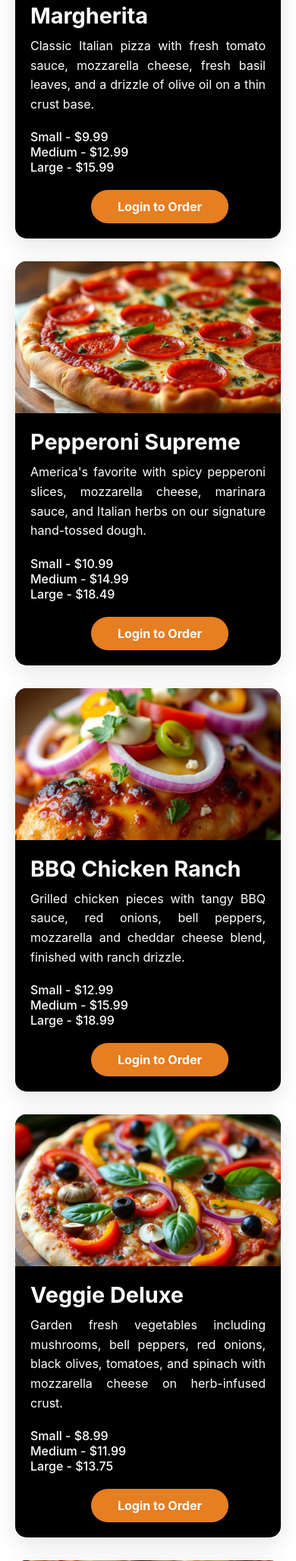
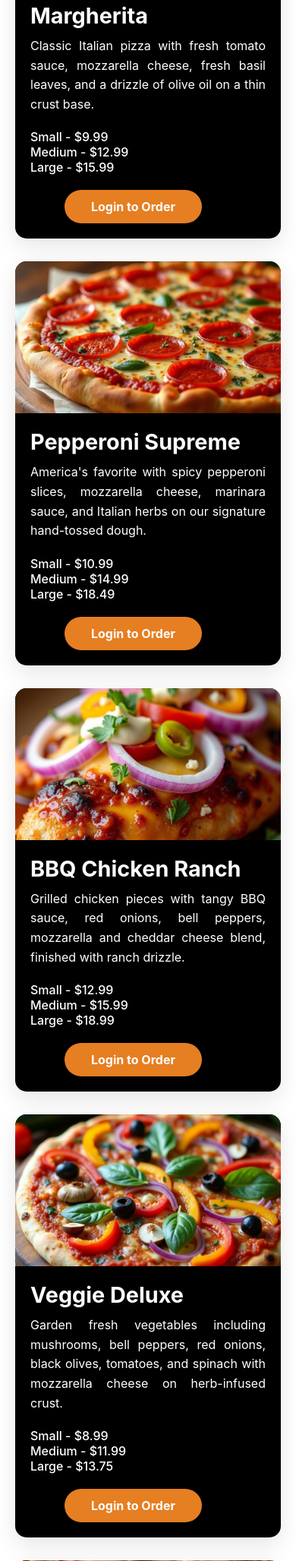
Before and after one commit to FahadCodes55/Pizza-APP-with-Django, a Django app: page /menu/ in a window 390 px wide. Shown: the part 406-2461 px from the top of the page at 76% size. Run offline with Django 5.2, Linux system fonts and the light colour scheme; data comes from the database, SQL or seed files in the repository.

Commit message:
styles.css

```diff
--- a/nehasliceit-project/nehaslicecrust/static/styles.css
+++ b/nehasliceit-project/nehaslicecrust/static/styles.css
@@ -534,6 +534,6 @@ body, html {
             }
 
             .order-btn{
-                margin-left: 80px;
+                margin-left: 45px;
             }
         }
```
